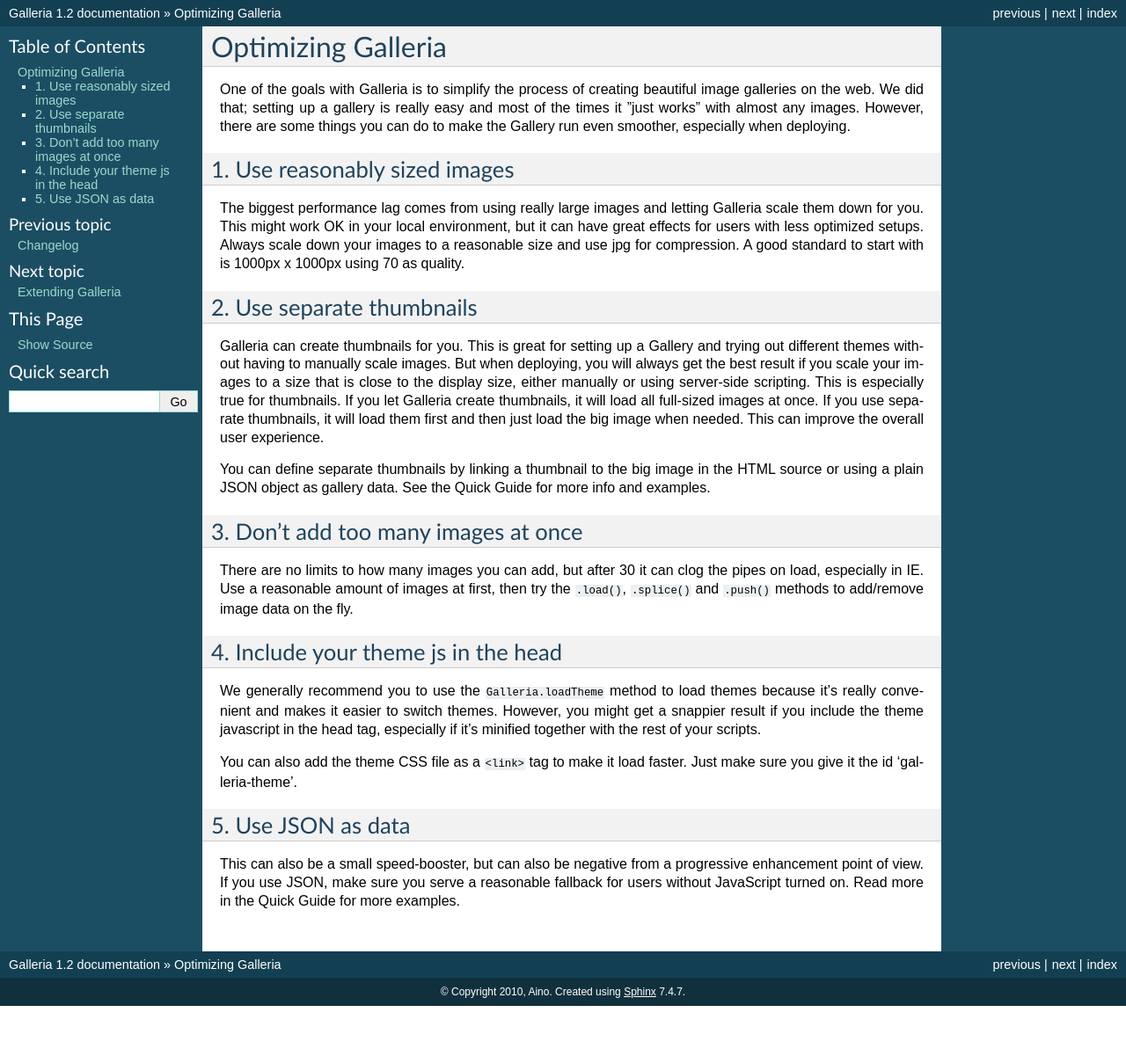
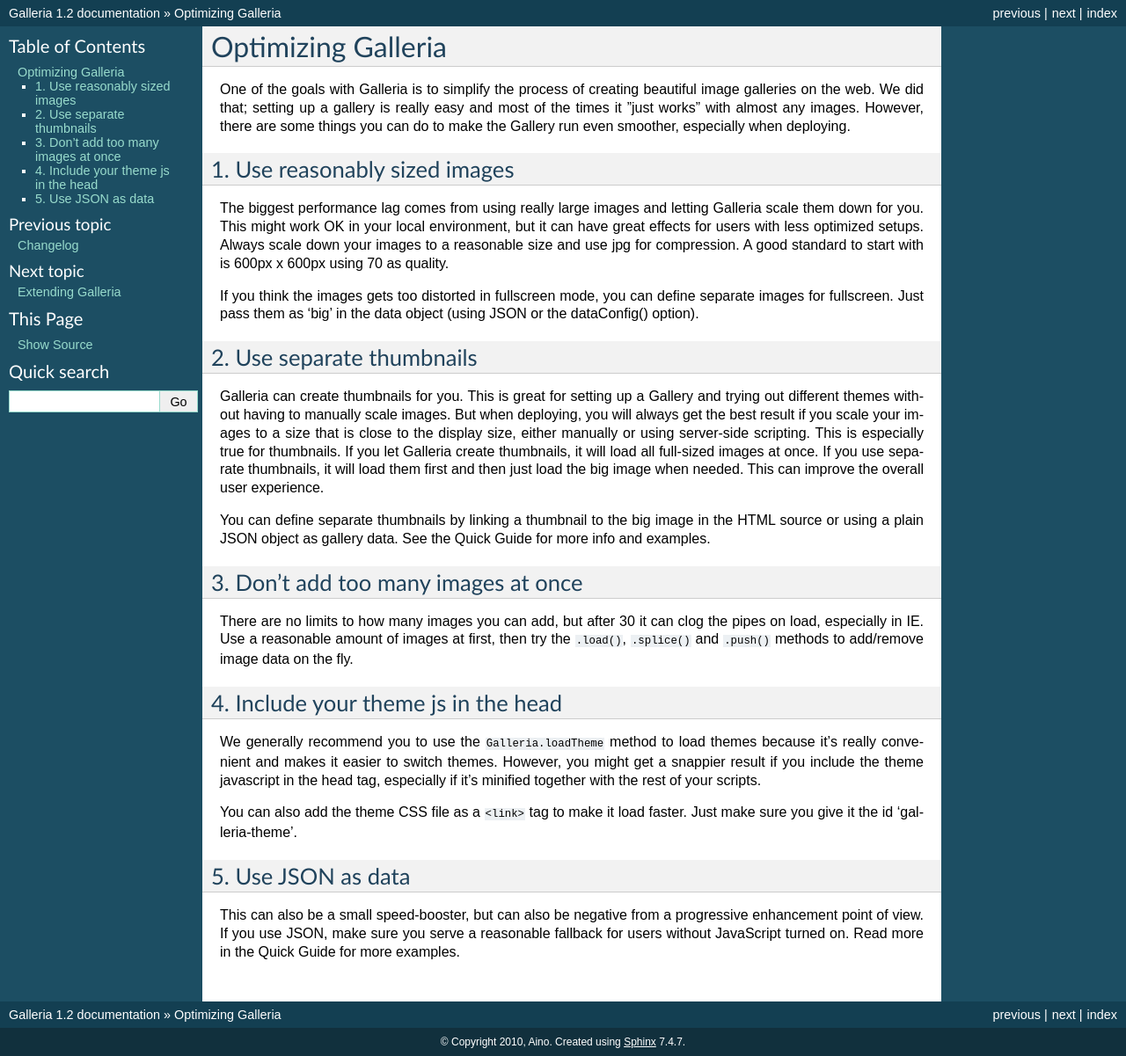
Before and after one commit to GalleriaJS/galleria, a Sphinx documentation site: the page built from docs/references/optimize.rst, in a window 1280 px wide. Shown: the whole page at 88% size. Built offline with Sphinx 7.4.7, drawn with Linux system fonts in a browser that asks for light colours; before the commit the page ends 1144 px from its top, so only the background shows below that.

Commit message:
typos...

```diff
--- a/docs/references/data.rst
+++ b/docs/references/data.rst
@@ -20,7 +20,7 @@
 
 The most common way for a quick start is to let Galleria parse the HTML and extract data itself.
 
-By default, Galleria parses your HTML in a specific way. The minimum HTML required for Galleria to function is this:
+By default, Galleria parses your HTML in a specific way. The minimum HTML required for Galleria to function is this::
 
     <img src="image.jpg">
 
@@ -33,7 +33,7 @@
         original: [IMG element]
     }
 
-If you want to extract more data from the HTML source such as title & description, you can provide this as ``<img>`` attributes::
+Note that Galleria will use the image.jpg file to create thumbnails and the big image if you do not provide separate files for these views. If you want to extract more data from the HTML source such as title & description, you can provide this as ``<img>`` attributes::
 
     <img src="image.jpg" title="My image title" alt="My description" longdesc="http://my.destination.com">
 
--- a/docs/references/optimize.rst
+++ b/docs/references/optimize.rst
@@ -7,7 +7,9 @@
 1. Use reasonably sized images
 ------------------------------
 
-The biggest performance lag comes from using really large images and letting Galleria scale them down for you. This might work OK in your local environment, but it can have great effects for users with less optimized setups. Always scale down your images to a reasonable size and use jpg for compression. A good standard to start with is 1000px x 1000px using 70 as quality.
+The biggest performance lag comes from using really large images and letting Galleria scale them down for you. This might work OK in your local environment, but it can have great effects for users with less optimized setups. Always scale down your images to a reasonable size and use jpg for compression. A good standard to start with is 600px x 600px using 70 as quality.
+
+If you think the images gets too distorted in fullscreen mode, you can define separate images for fullscreen. Just pass them as 'big' in the data object (using JSON or the dataConfig() option).
 
 
 2. Use separate thumbnails
```
